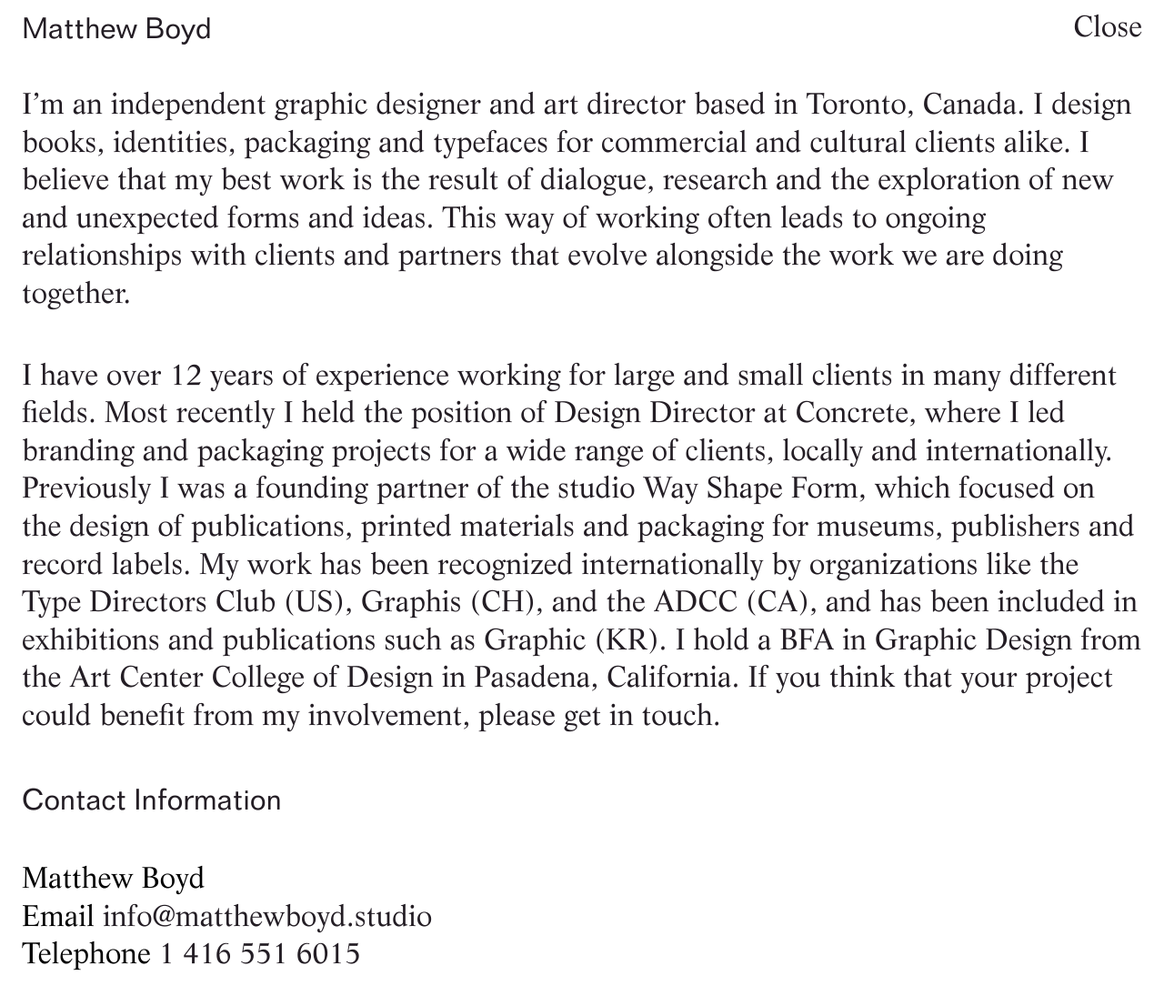
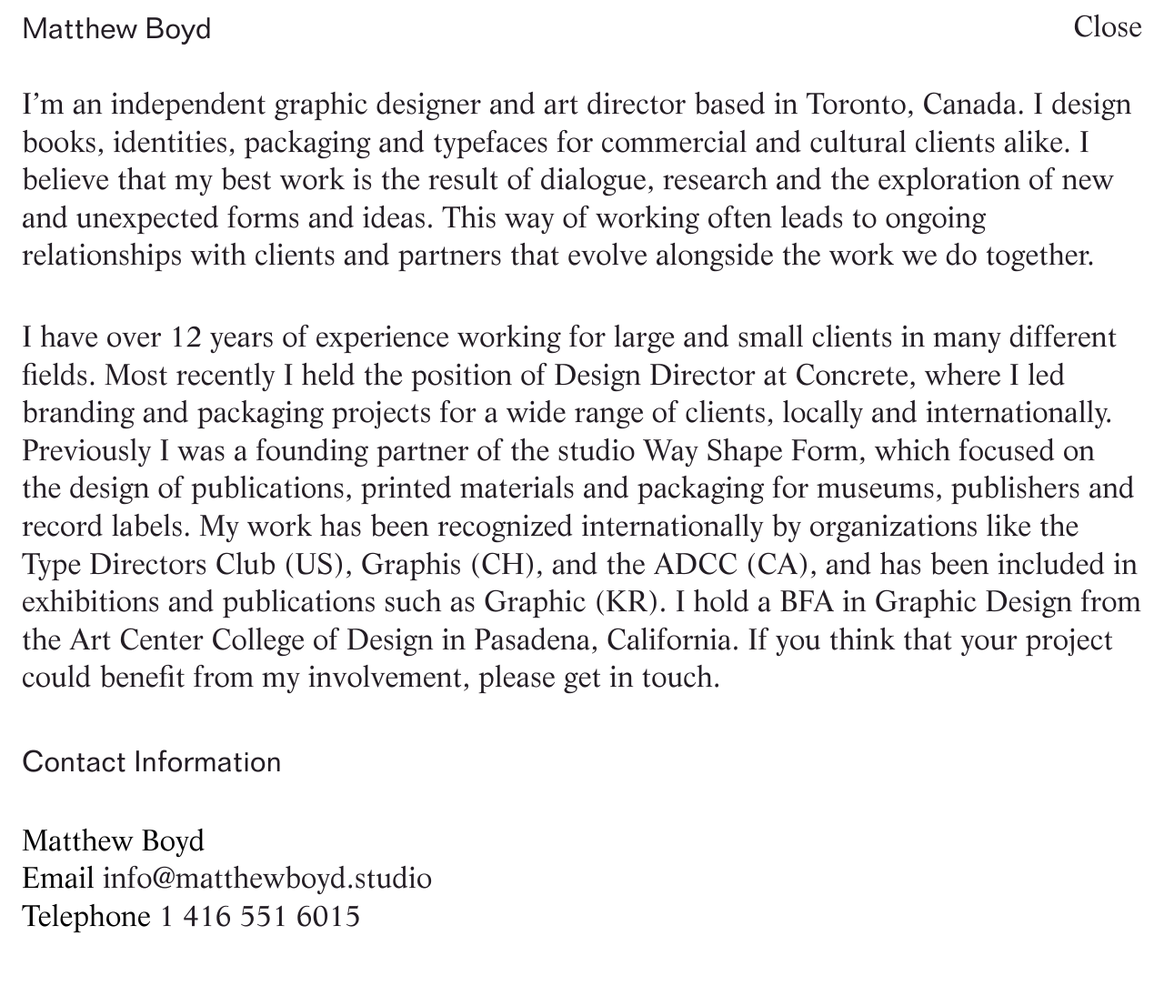
Before and after one commit to studio-cartogram/studioself, a Jekyll site: the page built from information.markdown, in a window 1280 px wide and 1120 px high. Shown: the top 1106 px of the window at 91% size. Built offline with Jekyll 4.4.1, drawn with Linux system fonts in a browser that asks for light colours.

Commit message:
Updated Information

```diff
--- a/information.markdown
+++ b/information.markdown
@@ -3,7 +3,7 @@ title: Information
 date: 2017-04-20 03:21:00 -04:00
 ---
 
-I’m an independent graphic designer and art director based in Toronto, Canada. I design books, identities, packaging and typefaces for commercial and cultural clients alike. I believe that my best work is the result of dialogue, research and the exploration of new and unexpected forms and ideas. This way of working often leads to ongoing relationships with clients and partners that evolve alongside the work we are doing together.
+I’m an independent graphic designer and art director based in Toronto, Canada. I design books, identities, packaging and typefaces for commercial and cultural clients alike. I believe that my best work is the result of dialogue, research and the exploration of new and unexpected forms and ideas. This way of working often leads to ongoing relationships with clients and partners that evolve alongside the work we do together.
 
 I have over 12 years of experience working for large and small clients in many different fields. Most recently I held the position of Design Director at Concrete, where I led branding and packaging projects for a wide range of clients, locally and internationally. Previously I was a founding partner of the studio Way Shape Form, which focused on the design of publications, printed materials and packaging for museums, publishers and record labels. My work has been recognized internationally by organizations like the Type Directors Club (US), Graphis (CH), and the ADCC (CA), and has been included in exhibitions and publications such as Graphic (KR). I hold a BFA in Graphic Design from the Art Center College of Design in Pasadena, California. If you think that your project could benefit from my involvement, please get in touch.
 *
```
